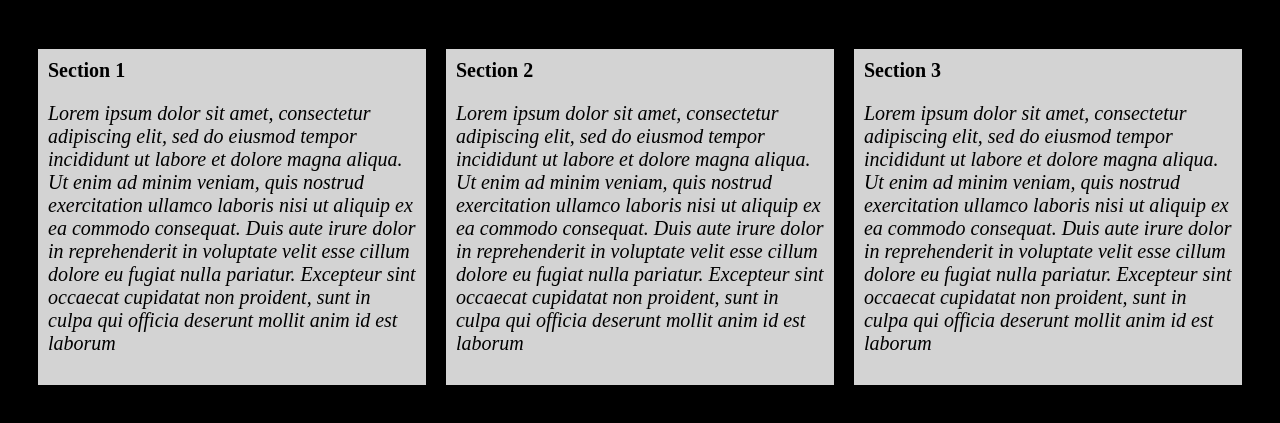
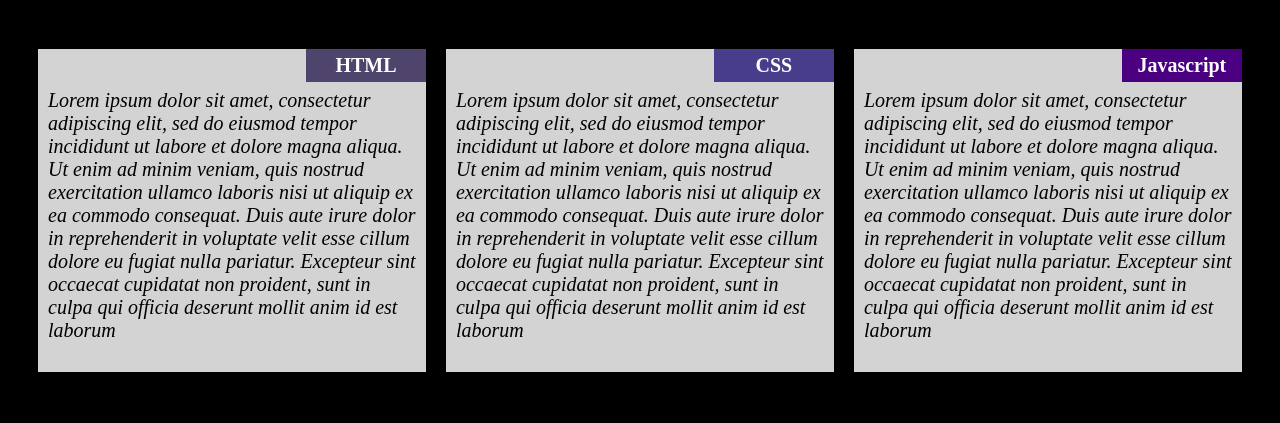
Before and after one commit to OctoLuis/module2_solution, a plain HTML site: page index.html in a window 1280 px wide. Shown: the part 61-484 px from the top of the page. Drawn offline with Linux system fonts and the light colour scheme.

Commit message:
Requirements met

```diff
--- /dev/null
+++ b/css/style.css
@@ -0,0 +1,60 @@
+* {
+    box-sizing: border-box;
+}
+body {
+    background: black;
+}
+h1 {
+    color: white;
+    text-align: center;
+}
+section {
+    font-size: 20px;
+    background: lightgrey;
+    border: 10px solid black;
+}
+div.subtitle {
+    text-align: center;
+    width: 120px;
+    float: right;
+    padding: 5px;
+}
+#s1{
+    background: #4f446c;
+    color: white;
+}
+#s2{
+    background: darkslateblue;
+    color: white;
+}
+#s3{
+    background: indigo;
+    color: white;
+}
+p {
+    margin-top: 30px;
+    font-style: italic;
+    padding: 10px;
+    width: fit-content;
+}
+.row {
+    width: 100%;
+    padding: 20px;
+}
+@media (min-width: 992px) {
+    .col-lg-4{
+        float: left;
+        width: 33.33%;
+    }
+}
+@media (min-width: 768px) and (max-width: 991px) {
+    .col-md-6, .col-md-12 {
+        float: left;
+    }
+    .col-md-6 {
+        width: 50%;
+    }
+    .col-md-12 {
+        width: 100%;
+    }
+}
--- a/index.html
+++ b/index.html
@@ -3,56 +3,14 @@
 <head>
     <meta charset="UTF-8">
     <meta name="viewport" content="width=device-width, initial-scale=1">
+    <link rel="stylesheet" href="css/style.css"/>
     <title>Module 2 Solution</title>
 </head>
-<style>
-    * {
-        box-sizing: border-box;
-    }
-    body {
-        background: black;
-    }
-    h1 {
-        color: white;
-        text-align: center;
-    }
-    section {
-        font-size: 20px;
-        padding: 10px;
-        background: lightgrey;
-        border: 10px solid black;
-    }
-    p {
-        font-style: italic;
-        width: fit-content;
-    }
-    .row {
-        width: 100%;
-        padding: 20px;
-    }
-    @media (min-width: 992px) {
-        .col-lg-4{
-            float: left;
-            width: 33.33%;
-        }
-    }
-    @media (min-width: 768px) and (max-width: 991px) {
-        .col-md-6, .col-md-12 {
-            float: left;
-        }
-        .col-md-6 {
-            width: 50%;
-        }
-        .col-md-12 {
-            width: 100%;
-        }
-    }
-</style>
 <body>
     <h1>Module 2 Solution</h1>
     <div class="row">
         <section class="col-lg-4 col-md-6">
-            <span><b>Section 1</b></span>
+            <div class="subtitle" id="s1"><b>HTML</b></div>
             <p>Lorem ipsum dolor sit amet, consectetur adipiscing elit, sed do eiusmod tempor incididunt ut labore et
                 dolore magna aliqua. Ut enim ad minim veniam, quis nostrud exercitation ullamco laboris nisi ut aliquip ex
                 ea commodo consequat. Duis aute irure dolor in reprehenderit in voluptate velit esse cillum dolore eu
@@ -60,7 +18,7 @@
                 mollit anim id est laborum</p>
         </section>
         <section class="col-lg-4 col-md-6">
-            <span><b>Section 2</b></span>
+            <div class="subtitle" id="s2"><b>CSS</b></div>
             <p>Lorem ipsum dolor sit amet, consectetur adipiscing elit, sed do eiusmod tempor incididunt ut labore et
                 dolore magna aliqua. Ut enim ad minim veniam, quis nostrud exercitation ullamco laboris nisi ut aliquip ex
                 ea commodo consequat. Duis aute irure dolor in reprehenderit in voluptate velit esse cillum dolore eu
@@ -68,7 +26,7 @@
                 mollit anim id est laborum</p>
         </section>
         <section class="col-lg-4 col-md-12">
-            <span><b>Section 3</b></span>
+            <div class="subtitle" id="s3"><b>Javascript</b></div>
             <p>Lorem ipsum dolor sit amet, consectetur adipiscing elit, sed do eiusmod tempor incididunt ut labore et
                 dolore magna aliqua. Ut enim ad minim veniam, quis nostrud exercitation ullamco laboris nisi ut aliquip ex
                 ea commodo consequat. Duis aute irure dolor in reprehenderit in voluptate velit esse cillum dolore eu
```
